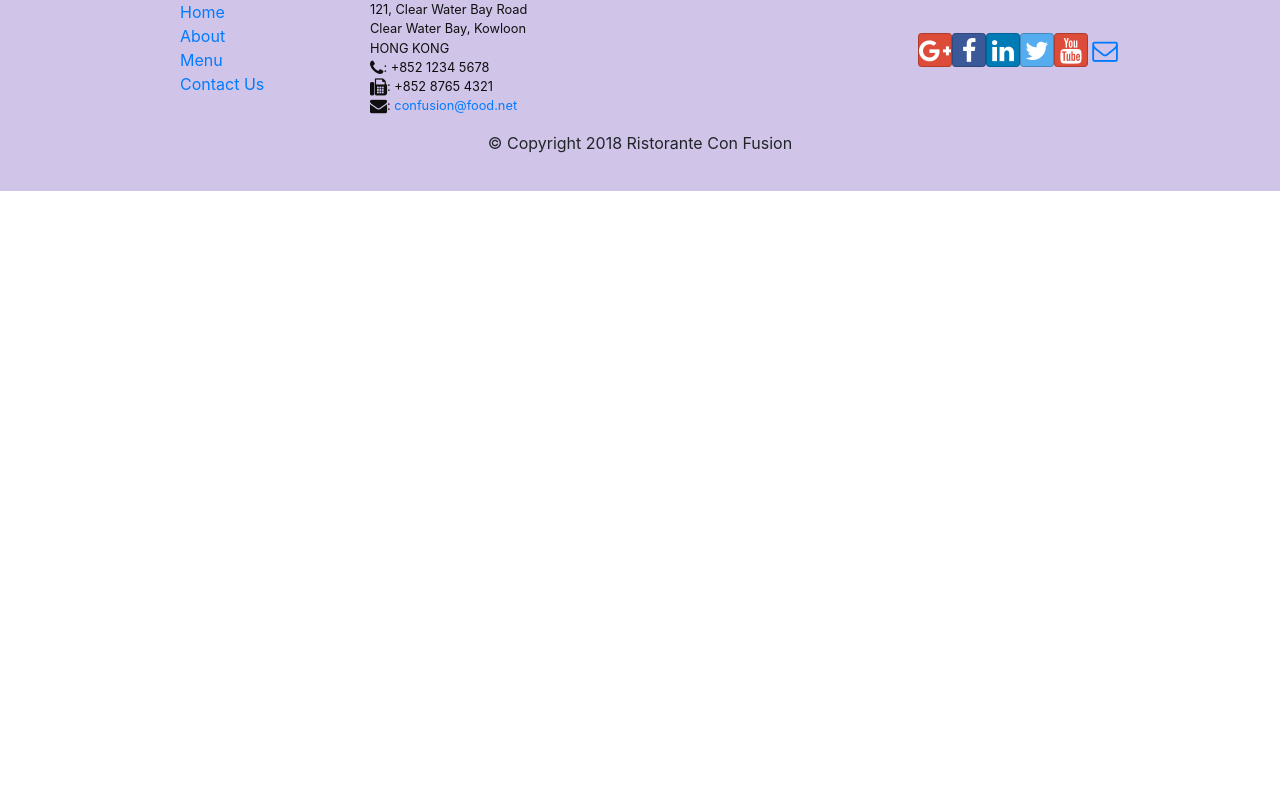
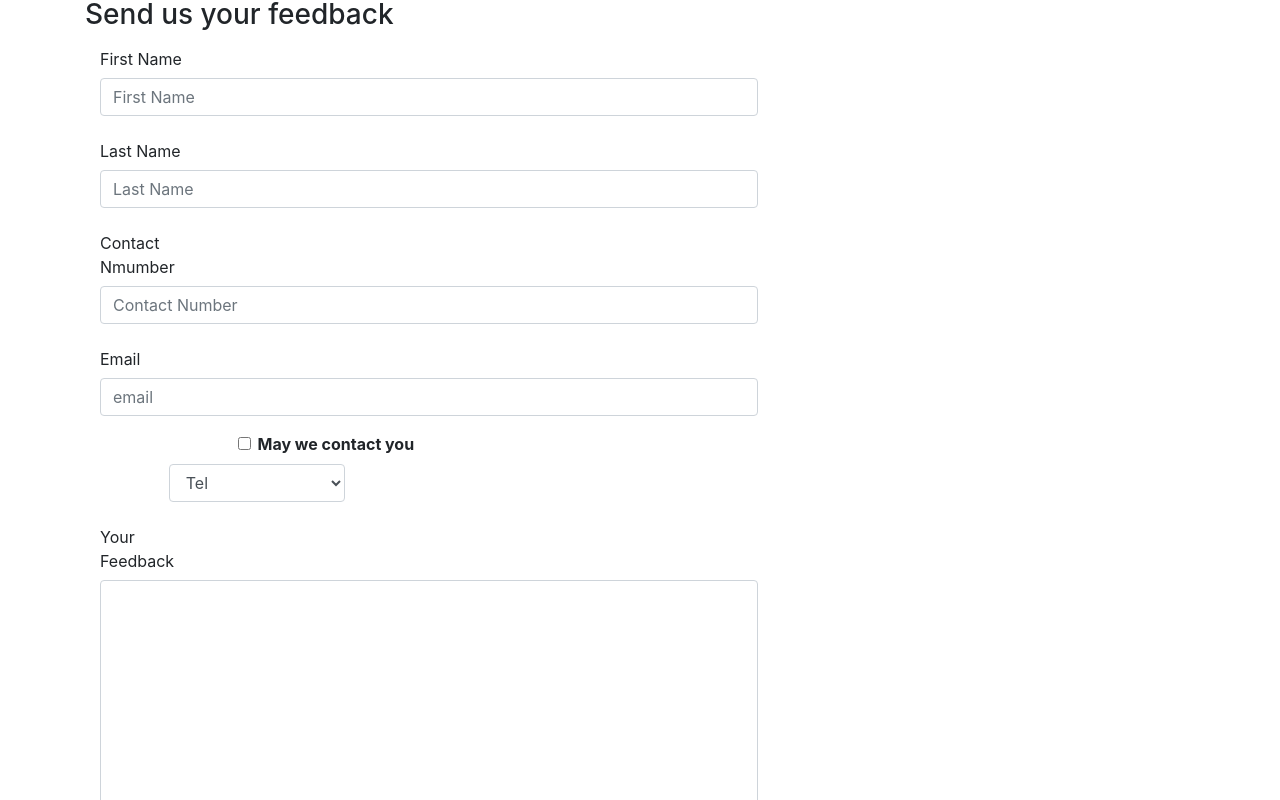
Before and after one commit to perryneal11/confusion, a React (Create React App) app: page /contactus in a window 1280 px wide. Shown: the part 920-1720 px from the top of the page. Before the commit the page ends 1111 px from the top, so only its background shows below. Built offline with nearby package versions, Linux system fonts and the light colour scheme.

Commit message:
controlled forms

```diff
--- a/src/components/ContactComponent.js
+++ b/src/components/ContactComponent.js
@@ -1,8 +1,51 @@
-import React from "react";
-import { Breadcrumb, BreadcrumbItem } from "reactstrap";
+import React, { Component } from "react";
+import {
+  Breadcrumb,
+  BreadcrumbItem,
+  Button,
+  Col,
+  Form,
+  FormGroup,
+  Input,
+  Label,
+} from "reactstrap";
 import { Link } from "react-router-dom";
 
-function Contact(props) {
+class Contact extends Component {
+  constructor(props) {
+    super(props);
+
+    this.state = {
+      firstname: "",
+      lastname: "",
+      telnum: "",
+      email: "",
+      agree: false,
+      contactType: 'Tel',
+      message: ''
+    };
+    this.handleSubmit = this.handleSubmit.bind(this);
+    this.handleInputChange = this.handleInputChange.bind(this);
+  }
+
+  handleInputChange(event) {
+    const target = event.target;
+    const value = target.type === 'checkbox' ? target.checked : target.value
+    const name = target.name;
+
+    this.setState({
+      [name]: value
+    })
+
+  }
+
+  handleSubmit(event) {
+    console.log("curent state is " + JSON.stringify(this.state));
+    alert("curent state is " + JSON.stringify(this.state));
+    event.preventDefault();
+  }
+
+  render() {
     return (
       <div className="container">
         <div className="row">
@@ -63,8 +106,129 @@
             </div>
           </div>
         </div>
+
+        <div className="row row-content">
+          <div className="col-12">
+            <h3>Send us your feedback</h3>
+          </div>
+
+          <div className="col-12 col-md-9">
+            <Form onSubmit={this.handleSubmit}>
+              <FormGroup>
+                <Label for="firstname" md={2}>
+                  First Name
+                </Label>
+                <Col md={10}>
+                  <Input
+                    type="text"
+                    id="firstname"
+                    name="firstname"
+                    placeholder="First Name "
+                    value={this.state.firstName}
+                    onChange={this.handleInputChange}
+                  ></Input>
+                </Col>
+              </FormGroup>
+              <FormGroup>
+                <Label for="lastname" md={2}>
+                  Last Name
+                </Label>
+                <Col md={10}>
+                  <Input
+                    type="text"
+                    id="lastname"
+                    name="lastname"
+                    placeholder="Last Name "
+                    onChange={this.handleInputChange}
+                    value={this.state.lastName}
+                  ></Input>
+                </Col>
+              </FormGroup>
+              <FormGroup>
+                <Label for="telnum" md={2}>
+                  Contact Nmumber
+                </Label>
+                <Col md={10}>
+                  <Input
+                    type="tel"
+                    id="telnum"
+                    name="telnum"
+                    placeholder="Contact Number"
+                    value={this.state.telnum}
+                    onChange={this.handleInputChange}
+                  ></Input>
+                </Col>
+              </FormGroup>
+              <FormGroup>
+                <Label for="email" md={2}>
+                  Email
+                </Label>
+                <Col md={10}>
+                  <Input
+                    type="email"
+                    id="email"
+                    name="email"
+                    placeholder="email "
+                    value={this.state.email}
+                    onChange={this.handleInputChange}
+                  ></Input>
+                </Col>
+              </FormGroup>
+              <FormGroup>
+                <Col md={{ size: 6, offset: 2 }}>
+                  <FormGroup check>
+                    <Label>
+                      <Input
+                        type="checkbox"
+                        name="agree"
+                        checked={this.state.agree}
+                        onChange={this.handleInputChange}
+                      />
+                      <strong>May we contact you</strong>
+                    </Label>
+                  </FormGroup>
+                </Col>
+                <Col md={{ size: 3, offset: 1 }}>
+                  <Input
+                    type="select"
+                    name="contactType"
+                    value={this.state.contactType}
+                    onChange={this.handleInputChange}
+                  >
+                    <option>Tel</option>
+                    <option>Email</option>
+                  </Input>
+                </Col>
+              </FormGroup>
+              <FormGroup>
+                <Label for="feedback" md={2}>
+                  Your Feedback
+                </Label>
+                <Col md={10}>
+                  <Input
+                    type="textarea"
+                    id="message"
+                    name="message"
+                    rows="12"
+                    value={this.state.message}
+                    onChange={this.handleInputChange}
+                  ></Input>
+                </Col>
+              </FormGroup>
+
+              <FormGroup row>
+                <Col md={{ size: 10, offset: 2 }}>
+                  <Button type="submit" color="primary">
+                    Send Feedback
+                  </Button>
+                </Col>
+              </FormGroup>
+            </Form>
+          </div>
+        </div>
       </div>
     );
   }
+}
 
 export default Contact;
```
Lines whose indentation alone changed are shown as unchanged.
